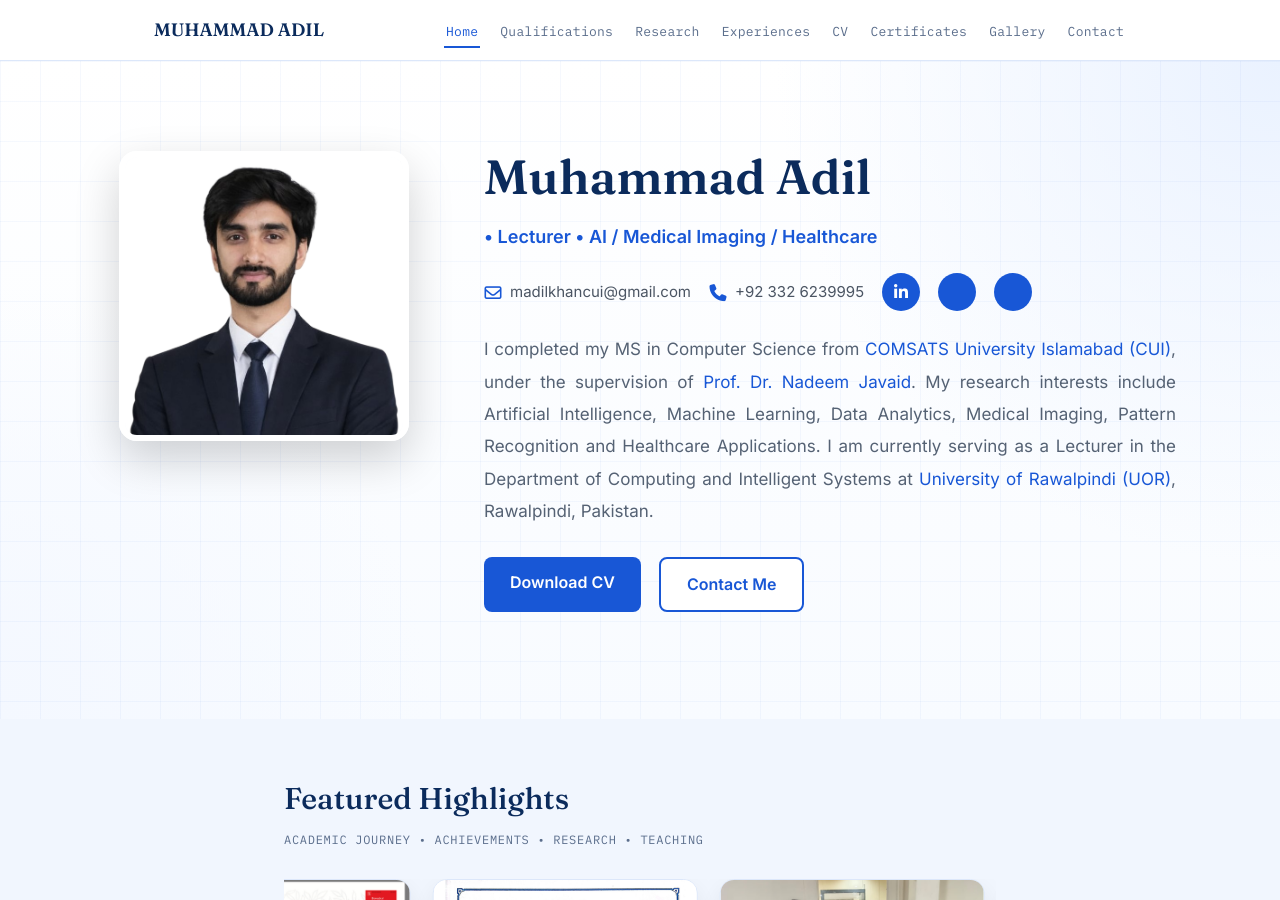
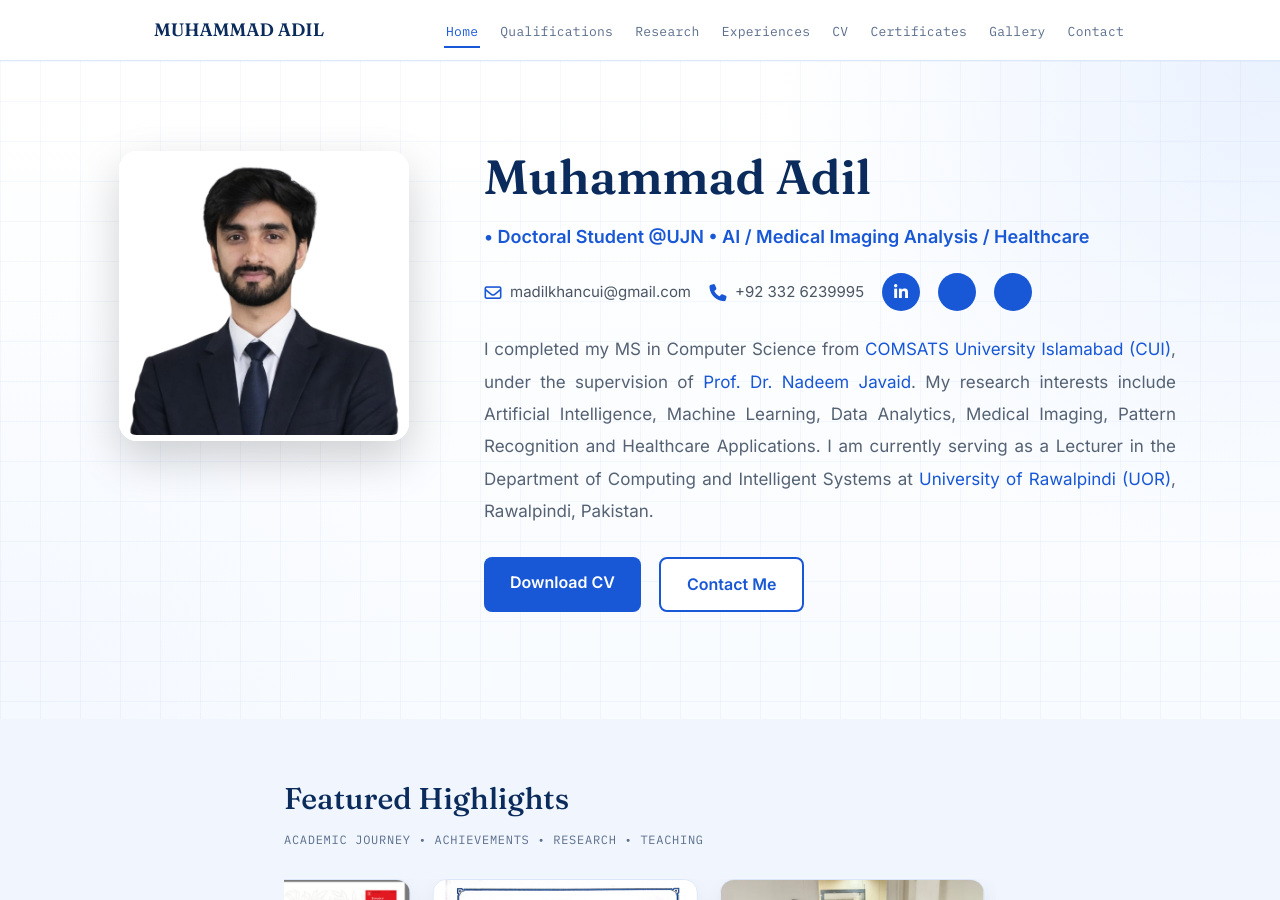
Before and after one commit to m-adilk/m-adilk.github.io, a Jekyll site: the page built from index.html, in a window 1280 px wide and 900 px high. Built offline with Jekyll 4.4.1, drawn with Linux system fonts in a browser that asks for light colours; a style sheet for code colours, icons or effects is not loaded.

Commit message:
Update _data/site.yml (via Pages CMS)

```diff
--- a/_data/site.yml
+++ b/_data/site.yml
@@ -1,6 +1,6 @@
 name: Muhammad Adil
 brand: MUHAMMAD ADIL
-role: • Lecturer • AI / Medical Imaging / Healthcare
+role: • Doctoral Student @UJN • AI / Medical Imaging Analysis / Healthcare
 profile_image: /assets/profile.png
 bio: I completed my MS in Computer Science from [COMSATS University Islamabad
   (CUI)](https://www.comsats.edu.pk/), under the supervision of [Prof. Dr.
```
